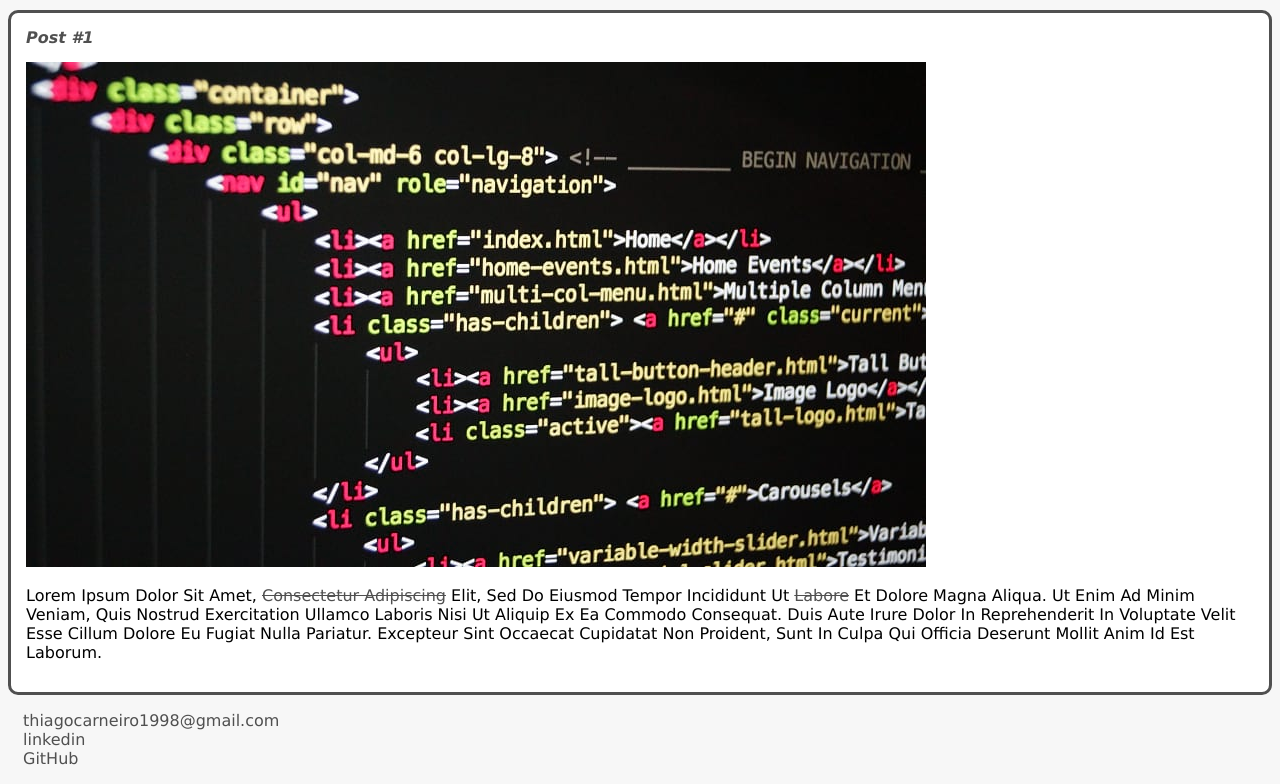
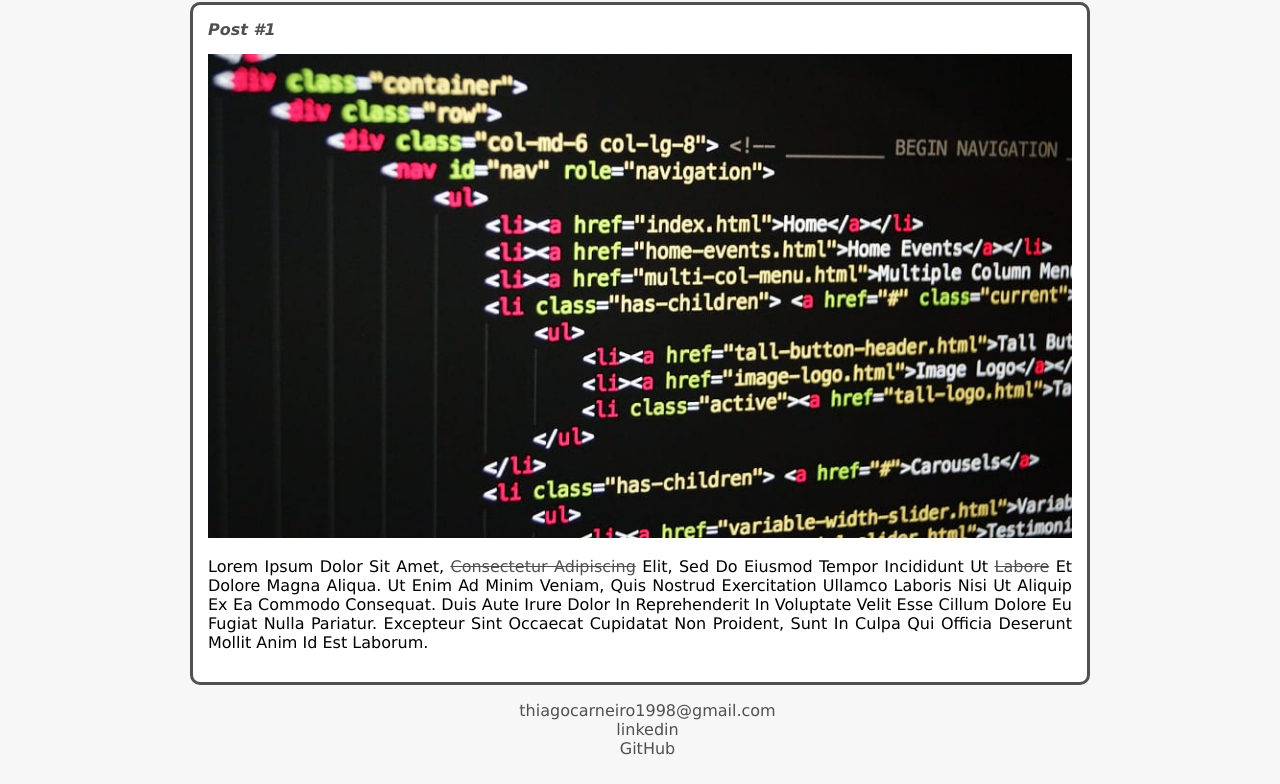
Before and after one commit to th1998c/projeto-dio, a plain HTML site: page Curso de HTML e CSS/Workspace_HTML_CSS/index.html in a window 1280 px wide. Shown: the part 252-1036 px from the top of the page. Drawn offline with Linux system fonts and the light colour scheme.

Commit message:
Aula Css - Estilizando listas

```diff
--- a/Curso de HTML e CSS/Workspace_HTML_CSS/style.css
+++ b/Curso de HTML e CSS/Workspace_HTML_CSS/style.css
@@ -1,6 +1,9 @@
 body{
     background: #f7f7f7;
     font-family: Verdana;
+    max-width: 900px;
+    margin: auto;
+
 }
 .photo{
     border: 1px solid #505050;
@@ -40,15 +43,18 @@ a {
     margin: 0;
     margin-bottom: 15px;
     text-transform: capitalize;
+    text-align: justify;
 }
 .post_image{
     margin-bottom: 15px;
+    width: 100%;
 }
 
 .contact_list{
     list-style-type: none;
     padding: 0;
     padding-left: 15px;
+    text-align: center;
 }
 
 .contact_list li a {
```
